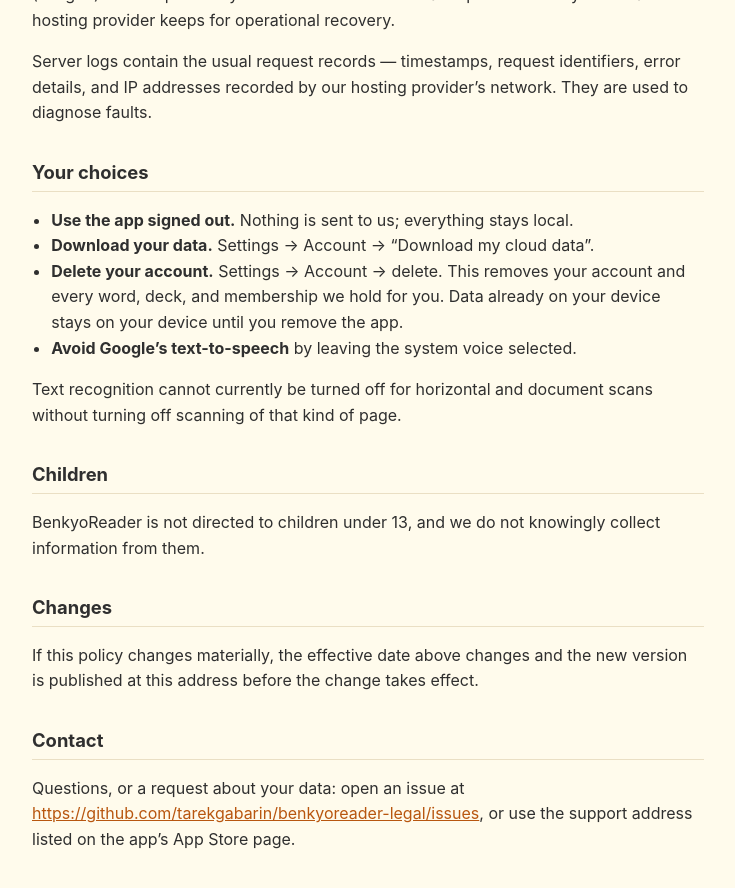
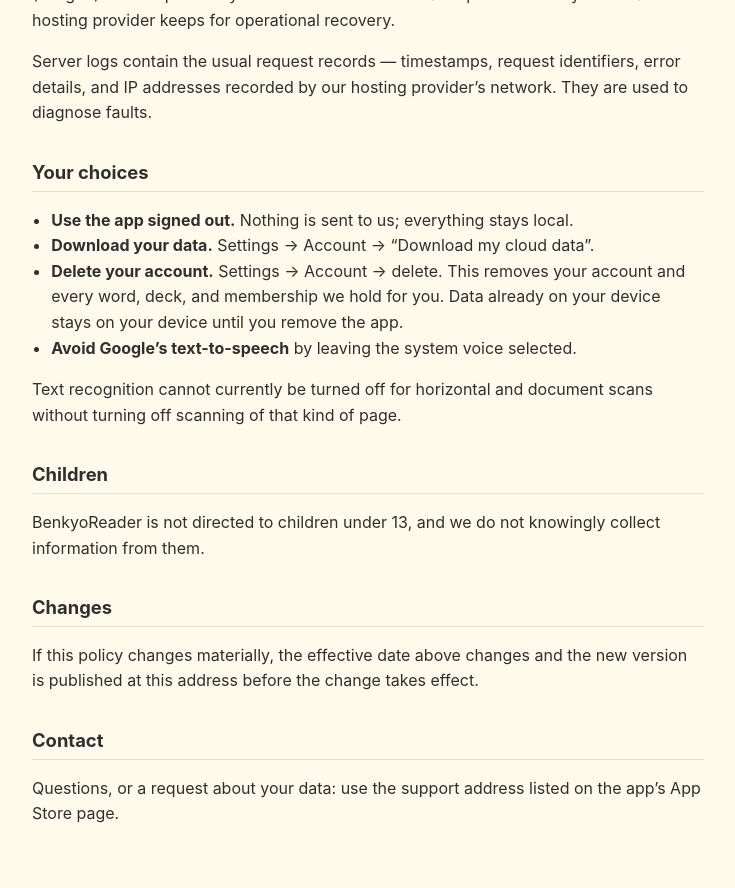
Before and after one commit to tarekgabarin/benkyoreader-legal, a Jekyll site: the page built from privacy.md, in a window 1280 px wide and 900 px high, scrolled down 1666 px. Shown: the top 888 px of the window, without its empty margins (272-1007 px from the left). Built offline with Jekyll 4.4.1, drawn with Linux system fonts in a browser that asks for light colours; some of the changed text lies outside the part shown.

Commit message:
contact via the App Store support address, not a github profile link

```diff
--- a/privacy.md
+++ b/privacy.md
@@ -5,9 +5,8 @@ layout: default
 
 # BenkyoReader — Privacy Policy
 
-**Effective 1 September 2026.** Questions or requests about your data:
-open an issue at
-<https://github.com/tarekgabarin/benkyoreader-legal/issues>.
+**Effective 1 September 2026.** Questions or requests about your data: use the support address on the app's
+App Store page.
 
 BenkyoReader is a Japanese reading tool. You photograph text, it reads the
 text back to you with dictionary definitions, and you save words you want to
@@ -102,6 +101,5 @@ new version is published at this address before the change takes effect.
 
 ## Contact
 
-Questions, or a request about your data: open an issue at
-<https://github.com/tarekgabarin/benkyoreader-legal/issues>, or use the
-support address listed on the app's App Store page.
+Questions, or a request about your data: use the support address listed on
+the app's App Store page.
```
